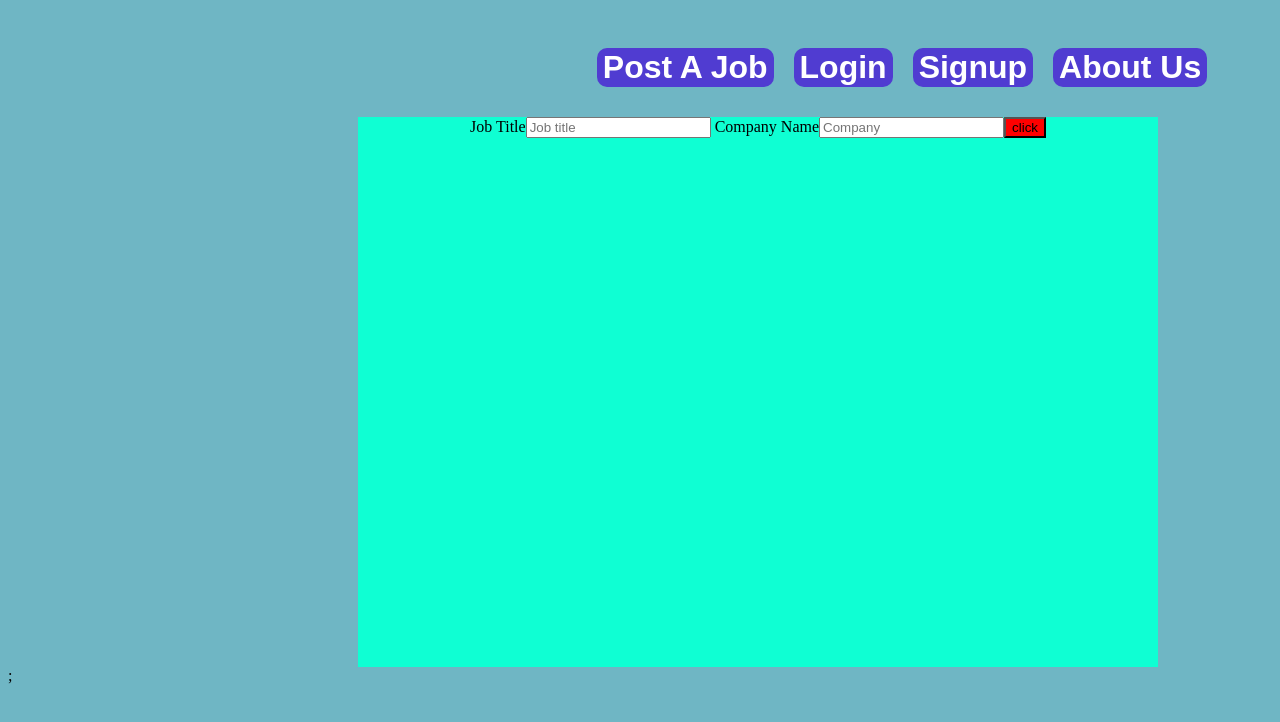
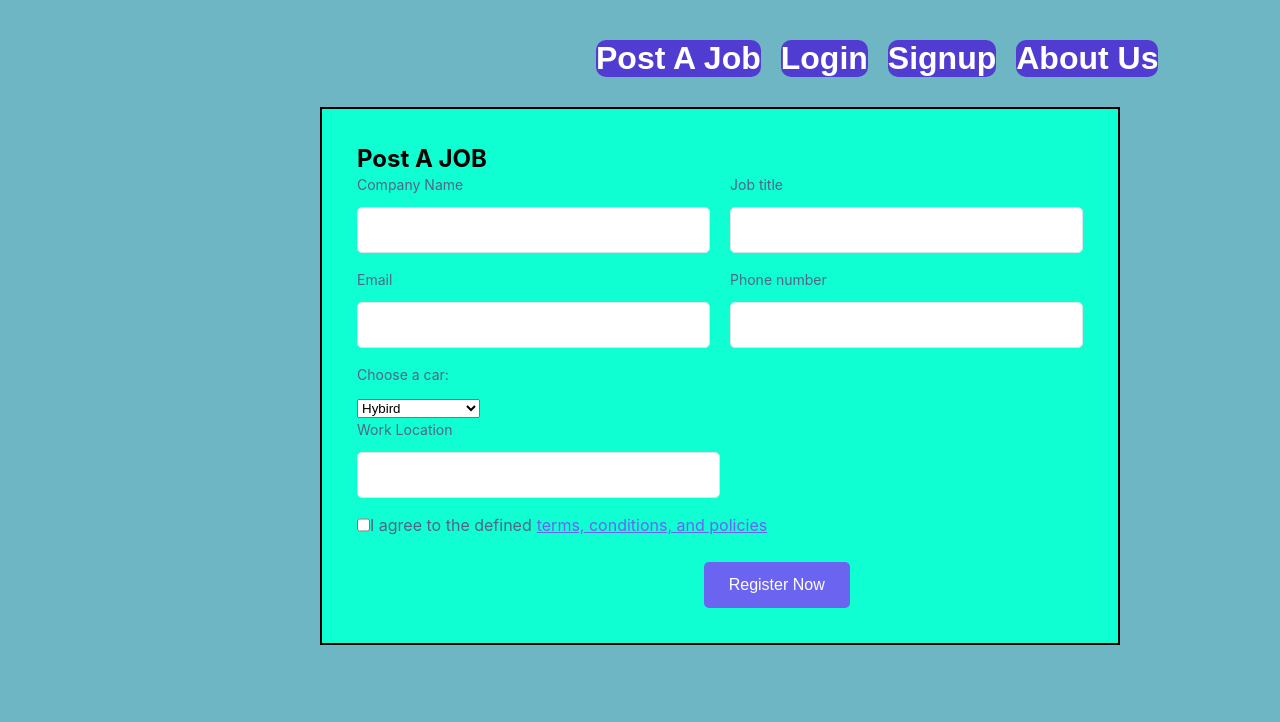
Before and after one commit to Shahidayatar/New_AWS_Infra, a React (Create React App) app: page /signup in a window 1280 px wide. Both pictures are taken after a click on the button "Post A Job". Shown: the top 722 px of the page. Built offline with nearby package versions, Linux system fonts and the light colour scheme.

Commit message:
Made CHANGES IN THE FORM - NEW STYLING

```diff
--- a/package.json
+++ b/package.json
@@ -8,6 +8,8 @@
     "@testing-library/user-event": "^13.5.0",
     "react": "^18.2.0",
     "react-dom": "^18.2.0",
+    "react-router": "^6.6.1",
+    "react-router-dom": "^6.6.1",
     "react-scripts": "5.0.1",
     "web-vitals": "^2.1.4"
   },
--- a/src/App.js
+++ b/src/App.js
@@ -1,5 +1,4 @@
 import Button from './Buttons/Button';
-import Modal from './Components/Modal';
 
 function App() {
   return (
--- a/src/Buttons/Button.js
+++ b/src/Buttons/Button.js
@@ -4,18 +4,6 @@ import Modal from '../Components/Modal';
 import { useState } from 'react';
 
 let array = ['Post A Job', 'Login', 'Signup', 'About Us'];
-
-// function Button(props) {
-
-//   array.forEach((element) => {
-
-//       var btn = document.createElement('button'); btn.innerHTML = element;
-//       document.body.appendChild(btn);
-
-//   });
-// }
-
-// eslint-disable-next-line react-hooks/rules-of-hooks
 
 function Button() {
   const [open, close] = useState(false);
@@ -33,7 +21,7 @@ function Button() {
       <button onClick={CloseButton}> {array[1]}</button>
       <button> {array[2]}</button>
       <button> {array[3]}</button>
-      <div>{open ? <Modal /> : null}</div>;
+      <div> {open ? <Modal></Modal> : null}</div>
     </div>
   );
 
--- a/src/Components/Modal.css
+++ b/src/Components/Modal.css
@@ -1,22 +1,10 @@
 .PopUp {
-  height: 550px;
+  height: 80% auto;
   width: 800px;
-
-  background-color: 'yellow';
   background-color: rgb(15, 255, 211);
-  margin-left: 350px;
+  margin-left: 25%;
   margin-top: 30px;
-}
-
-.backdrop {
-  position: fixed;
-  z-index: 1;
-  background-color: rgba(0, 0, 0, 0.75);
-  height: 100%;
-  width: 100%;
-
-  top: 0;
-  left: 0;
+  border: solid 2px;
 }
 form span {
   display: block;
--- a/src/Components/Modal.js
+++ b/src/Components/Modal.js
@@ -1,6 +1,7 @@
 import React from 'react';
 
 import './Modal.css';
+import './form.css';
 
 function Modal(props) {
   //return console.log('from Modal, we are reach modaljs file');
@@ -8,24 +9,90 @@ function Modal(props) {
   return (
     <div>
       <div className="PopUp">
-        <form className="formPostJob" align="center">
-          <label>Job Title</label>
-          <input
-            type="text"
-            className="text-Box"
-            placeholder="Job title"
-            required
-          ></input>
+        <form action="https://formbold.com/s/FORM_ID" method="POST" id="form">
+          <div id="formitems">
+            <div id="align">
+              <h2 className="">Post A JOB </h2>
 
-          <label> Company Name</label>
-          <input
-            type="text"
-            className="text-Box"
-            placeholder="Company"
-            required
-          ></input>
+              <div className="formbold-input-flex">
+                <div>
+                  <label className="formbold-form-label">Company Name</label>
+                  <input
+                    type="text"
+                    name="firstname"
+                    id="firstname"
+                    className="formbold-form-input"
+                    required
+                  />
+                </div>
+                <div>
+                  <label className="formbold-form-label"> Job title </label>
+                  <input
+                    type="text"
+                    name="lastname"
+                    id="lastname"
+                    className="formbold-form-input"
+                    required
+                  />
+                </div>
+              </div>
 
-          <input type="button" className="da" value="click"></input>
+              <div className="formbold-input-flex">
+                <div>
+                  <label className="formbold-form-label"> Email </label>
+                  <input
+                    type="email"
+                    name="email"
+                    id="email"
+                    className="formbold-form-input"
+                    required
+                  />
+                </div>
+                <div>
+                  <label className="formbold-form-label"> Phone number </label>
+                  <input
+                    type="text"
+                    name="phone"
+                    id="phone"
+                    className="formbold-form-input"
+                    required
+                  />
+                </div>
+              </div>
+              <div>
+                <label className="formbold-form-label">Choose a car: </label>
+
+                <select name="cars" id="cars">
+                  <option value="volvo">Hybird</option>
+                  <option value="saab">Remote</option>
+                  <option value="mercedes">Work from Home</option>
+                </select>
+              </div>
+              <div className="formbold-input-flex">
+                <div>
+                  <label className="formbold-form-label">Work Location</label>
+                  <input
+                    type="text"
+                    name="firstname"
+                    id="firstname"
+                    className="formbold-form-input"
+                    required
+                  />
+                </div>
+              </div>
+
+              <div className="formbold-checkbox-wrapper">
+                <label className="formbold-checkbox-label">
+                  <input type="checkbox" />I agree to the defined
+                  <a href="https://policies.google.com/privacy?hl=en-US">
+                    terms, conditions, and policies
+                  </a>
+                </label>
+              </div>
+
+              <button className="formbold-btn">Register Now</button>
+            </div>
+          </div>
         </form>
       </div>
     </div>
--- /dev/null
+++ b/src/Components/form.css
@@ -0,0 +1,141 @@
+* {
+  margin: 0;
+  padding: 0;
+  box-sizing: border-box;
+}
+body {
+  font-family: 'Inter', sans-serif;
+}
+
+.formbold-mb-3 {
+  margin-bottom: 15px;
+}
+.formbold-relative {
+  position: relative;
+}
+.formbold-opacity-0 {
+  opacity: 0;
+}
+.formbold-stroke-current {
+  stroke: currentColor;
+}
+#supportCheckbox:checked ~ div span {
+  opacity: 1;
+}
+
+.formbold-main-wrapper {
+  display: flex;
+  align-items: center;
+  justify-content: center;
+  padding: 48px;
+}
+
+.formbold-form-wrapper {
+  margin: 0 auto;
+  max-width: 570px;
+  width: 100%;
+  background: white;
+  padding: 40px;
+}
+
+.formbold-img {
+  margin-bottom: 45px;
+}
+
+.formbold-form-title {
+  margin-bottom: 30px;
+}
+.formbold-form-title h2 {
+  font-weight: 600;
+  font-size: 28px;
+  line-height: 34px;
+  color: #07074d;
+}
+.formbold-input-flex {
+  display: flex;
+  gap: 20px;
+  margin-bottom: 15px;
+}
+.formbold-input-flex > div {
+  width: 50%;
+}
+.formbold-form-input {
+  text-align: left;
+  width: 100%;
+  padding: 13px 22px;
+  border-radius: 5px;
+  border: 1px solid #dde3ec;
+  background: #ffffff;
+  font-weight: 500;
+  font-size: 16px;
+  color: #536387;
+  outline: none;
+  resize: none;
+}
+.formbold-form-input:focus {
+  border-color: #6a64f1;
+  box-shadow: 0px 3px 8px rgba(0, 0, 0, 0.05);
+}
+.formbold-form-label {
+  color: #536387;
+  font-size: 14px;
+  line-height: 24px;
+  display: block;
+  margin-bottom: 10px;
+}
+
+.formbold-checkbox-label {
+  display: flex;
+  cursor: pointer;
+  user-select: none;
+  font-size: 16px;
+  line-height: 24px;
+  color: #536387;
+}
+.formbold-checkbox-label a {
+  margin-left: 5px;
+  color: #6a64f1;
+}
+.formbold-input-checkbox {
+  position: absolute;
+  width: 1px;
+  height: 1px;
+  padding: 0;
+  margin: -1px;
+  overflow: hidden;
+  clip: rect(0, 0, 0, 0);
+  white-space: nowrap;
+  border-width: 0;
+}
+.formbold-checkbox-inner {
+  display: flex;
+  align-items: center;
+  justify-content: center;
+  width: 20px;
+  height: 20px;
+  margin-right: 16px;
+  margin-top: 2px;
+  border: 0.7px solid #dde3ec;
+  border-radius: 3px;
+}
+
+.formbold-btn {
+  font-size: 16px;
+  border-radius: 5px;
+  padding: 14px 25px;
+  border: none;
+  font-weight: 500;
+  background-color: #6a64f1;
+  color: white;
+  cursor: pointer;
+  margin-top: 25px;
+}
+.formbold-btn:hover {
+  box-shadow: 0px 3px 8px rgba(0, 0, 0, 0.05);
+}
+#align {
+  margin-top: 35px;
+  margin-left: 35px;
+  margin-right: 35px;
+  margin-bottom: 35px;
+}
```
Also changed, not shown: src/Components/Backdrop.js (deleted, +0 -8 lines), src/Pages/About.js (added, +13 -0 lines), src/Pages/Login.js (added, +12 -0 lines), src/index.js (+4 -3 lines), src/index.css (deleted), 1 other file (tests, documents, lock files or other folders).
